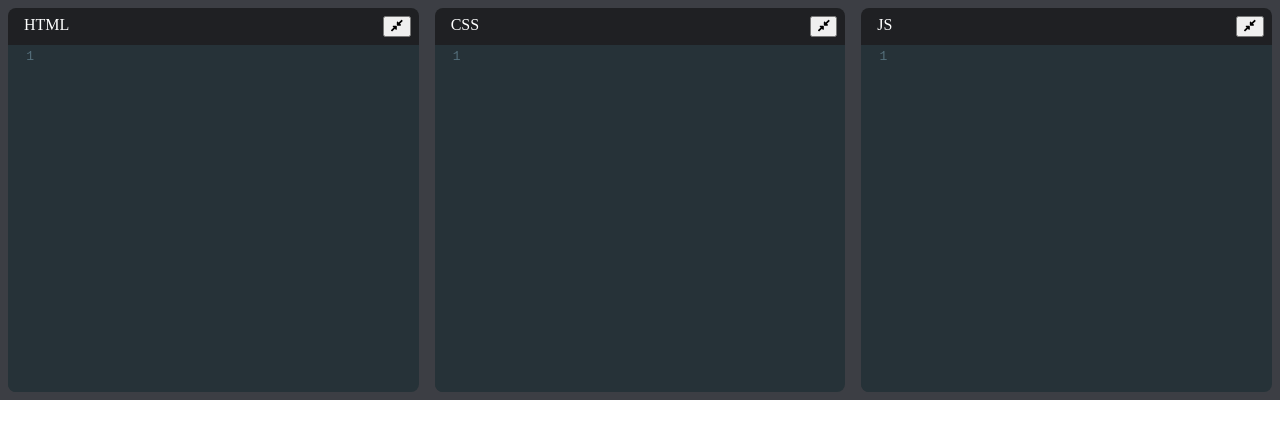
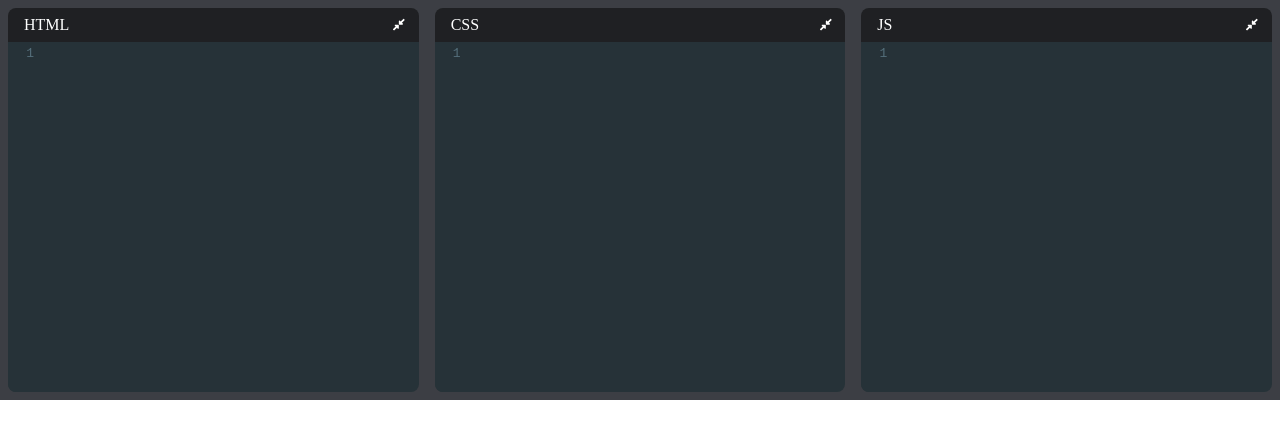
Before and after one commit to Beekasha/codepen-clone, a React (Create React App) app: page / in a window 1280 px wide. Shown: the top 438 px of the page. Built offline with nearby package versions, Linux system fonts and the light colour scheme.

Commit message:
buttons are working as expected

```diff
--- a/src/components/Editor.js
+++ b/src/components/Editor.js
@@ -28,6 +28,8 @@ export default function Editor(props) {
             <div className="editor-title">
                 {displayName}
                 <button
+                    type="button"
+                    className="expand-collapse-btn"
                     onClick={() => setOpen(prevOpen => !prevOpen)}
                 >
                     <FontAwesomeIcon icon={open ? faCompressAlt : faExpandAlt} />
--- a/src/index.css
+++ b/src/index.css
@@ -26,6 +26,15 @@ body {
 
 .editor-container.collapsed .CodeMirror-scroll {
   position: absolute;
+  overflow: hidden !important;
+}
+
+.expand-collapse-btn {
+  margin-left: .5rem;
+  background: none;
+  border: none;
+  color: white;
+  cursor: pointer;
 }
 
 .editor-title {
```
